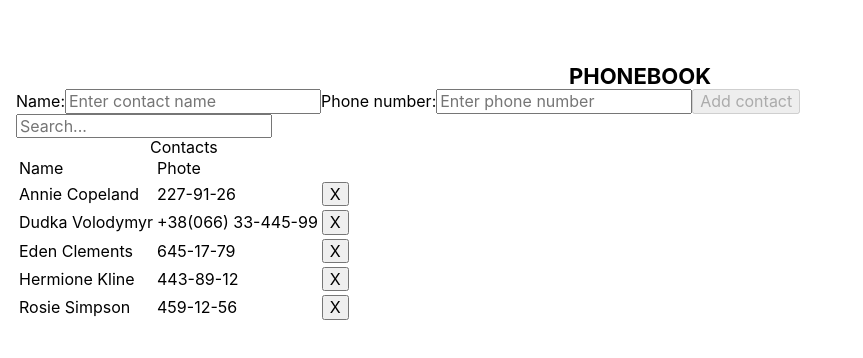
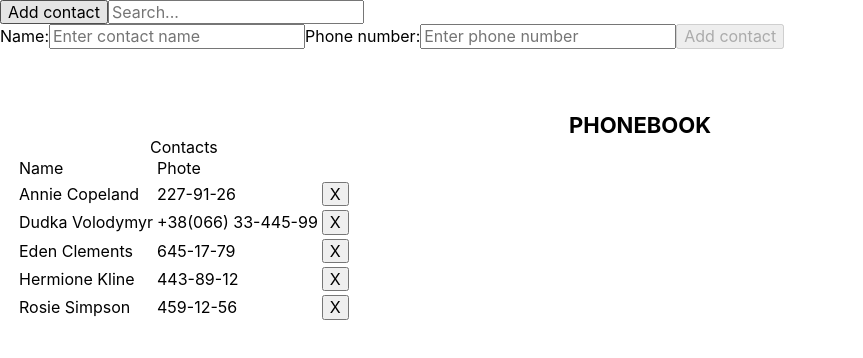
Before and after one commit to tanetti/goit-react-hw-02-phonebook, a React (Create React App) app: page / in a window 1280 px wide. Shown: the top 358 px of the page, without its empty margins (0-863 px from the left). Built offline with nearby package versions, Linux system fonts and the light colour scheme.

Commit message:
Change html structure of app

```diff
--- a/src/components/App.jsx
+++ b/src/components/App.jsx
@@ -1,13 +1,72 @@
-import { GlobalStyles } from 'components/GlobalStyles';
+import { Component } from 'react';
+import { GlobalStyles } from 'components/GlobalStyles/GlobalStyles';
 import { PageTitle } from 'components/PageTitle/PageTitle';
-import { PhonebookSection } from './PhonebookSection/PhonebookSection';
+import { Section, Container } from 'components/Shared';
+import { SectionTitle } from 'components/App.styled';
+import { ContactFilter } from 'components/ContactFilter/ContactFilter';
+import { AddContactForm } from 'components/AddContactForm/AddContactForm';
+import { ContactsList } from 'components/ContactsList/ContactsList';
 
-export const App = () => {
-  return (
-    <main>
-      <GlobalStyles />
-      <PageTitle title="My awesome phonebook" />
-      <PhonebookSection title="Phonebook" />
-    </main>
-  );
-};
+export class App extends Component {
+  state = {
+    contacts: [
+      { id: 'id-1', name: 'Rosie Simpson', number: '459-12-56' },
+      { id: 'id-2', name: 'Hermione Kline', number: '443-89-12' },
+      { id: 'id-3', name: 'Eden Clements', number: '645-17-79' },
+      { id: 'id-4', name: 'Annie Copeland', number: '227-91-26' },
+      { id: 'id-5', name: 'Dudka Volodymyr', number: '+38(066) 33-445-99' },
+    ],
+    filter: '',
+  };
+
+  onNewContactAdd = newContact => {
+    this.setState(prevState => ({
+      contacts: [...prevState.contacts, newContact],
+    }));
+  };
+
+  onContactDelete = ({ target: { value: contactID } }) => {
+    this.setState(prevState => {
+      const cuttedContacts = [];
+
+      prevState.contacts.forEach(
+        contact => contact.id !== contactID && cuttedContacts.push(contact)
+      );
+
+      return { contacts: cuttedContacts };
+    });
+  };
+
+  onFilterChange = filterValue => {
+    this.setState({ filter: filterValue });
+  };
+
+  render() {
+    return (
+      <>
+        <GlobalStyles />
+        <header>
+          <button type="button">Add contact</button>
+          <ContactFilter onFilterChange={this.onFilterChange} />
+          <AddContactForm
+            contacts={this.state.contacts}
+            onNewContactAdd={this.onNewContactAdd}
+          />
+        </header>
+        <main>
+          <PageTitle title="My awesome phonebook" />
+          <Section>
+            <Container>
+              <SectionTitle>Phonebook</SectionTitle>
+              <ContactsList
+                contacts={this.state.contacts}
+                filter={this.state.filter}
+                onContactDelete={this.onContactDelete}
+              />
+            </Container>
+          </Section>
+        </main>
+      </>
+    );
+  }
+}
--- a/src/components/Phonebook/ContactsList/ContactsList.jsx
+++ b/src/components/ContactsList/ContactsList.jsx
@@ -15,7 +15,8 @@ export const ContactsList = ({ contacts, filter, onContactDelete }) => {
         </tr>
       </thead>
       <tbody>
-        {preparedContacts.map(({ id, name, number }) => (
+        {preparedContacts.length ? (
+          preparedContacts.map(({ id, name, number }) => (
             <tr key={id}>
               <td>{name}</td>
               <td>{number}</td>
@@ -25,7 +26,12 @@ export const ContactsList = ({ contacts, filter, onContactDelete }) => {
                 </button>
               </td>
             </tr>
-        ))}
+          ))
+        ) : (
+          <tr>
+            <td>Nothing found</td>
+          </tr>
+        )}
       </tbody>
     </table>
   );
--- a/src/components/GlobalStyles.jsx
+++ b/src/components/GlobalStyles/GlobalStyles.jsx
@@ -4,7 +4,7 @@ import { createGlobalStyle } from 'styled-components';
 export const GlobalStyles = createGlobalStyle`
 
 body {
-  margin: 0;
+  margin: ${({ theme }) => theme.space[0]};
   font-family: -apple-system, BlinkMacSystemFont, 'Segoe UI', 'Roboto', 'Oxygen',
     'Ubuntu', 'Cantarell', 'Fira Sans', 'Droid Sans', 'Helvetica Neue',
     sans-serif;
--- a/src/components/Phonebook/Phonebook.jsx
+++ /dev/null
@@ -1,56 +0,0 @@
-import { Component } from 'react';
-import { AddContactForm } from './AddContactForm/AddContactForm';
-import { ContactsList } from './ContactsList/ContactsList';
-import { ContactFilter } from './ContactFilter/ContactFilter';
-
-export class Phonebook extends Component {
-  state = {
-    contacts: [
-      { id: 'id-1', name: 'Rosie Simpson', number: '459-12-56' },
-      { id: 'id-2', name: 'Hermione Kline', number: '443-89-12' },
-      { id: 'id-3', name: 'Eden Clements', number: '645-17-79' },
-      { id: 'id-4', name: 'Annie Copeland', number: '227-91-26' },
-      { id: 'id-5', name: 'Dudka Volodymyr', number: '+38(066) 33-445-99' },
-    ],
-    filter: '',
-  };
-
-  onNewContactAdd = newContact => {
-    this.setState(prevState => ({
-      contacts: [...prevState.contacts, newContact],
-    }));
-  };
-
-  onContactDelete = ({ target: { value: contactID } }) => {
-    this.setState(prevState => {
-      const cuttedContacts = [];
-
-      prevState.contacts.forEach(
-        contact => contact.id !== contactID && cuttedContacts.push(contact)
-      );
-
-      return { contacts: cuttedContacts };
-    });
-  };
-
-  onFilterChange = filterValue => {
-    this.setState({ filter: filterValue });
-  };
-
-  render() {
-    return (
-      <>
-        <AddContactForm
-          contacts={this.state.contacts}
-          onNewContactAdd={this.onNewContactAdd}
-        />
-        <ContactFilter onFilterChange={this.onFilterChange} />
-        <ContactsList
-          contacts={this.state.contacts}
-          filter={this.state.filter}
-          onContactDelete={this.onContactDelete}
-        />
-      </>
-    );
-  }
-}
--- a/src/components/PhonebookSection/PhonebookSection.jsx
+++ /dev/null
@@ -1,19 +0,0 @@
-import PropTypes from 'prop-types';
-import { Section, Container } from 'components/Shared';
-import { SectionTitle } from './PhonebookSection.styled';
-import { Phonebook } from 'components/Phonebook/Phonebook';
-
-export const PhonebookSection = ({ title }) => {
-  return (
-    <Section>
-      <Container>
-        <SectionTitle>{title}</SectionTitle>
-        <Phonebook />
-      </Container>
-    </Section>
-  );
-};
-
-PhonebookSection.propTypes = {
-  title: PropTypes.string.isRequired,
-};
```
Also changed, not shown: src/components/AddContactForm/AddContactForm.jsx (renamed from src/components/Phonebook/AddContactForm/AddContactForm.jsx), src/components/App.styled.js (renamed from src/components/PhonebookSection/PhonebookSection.styled.js), src/components/ContactFilter/ContactFilter.jsx (renamed from src/components/Phonebook/ContactFilter/ContactFilter.jsx). Lines whose indentation alone changed are shown as unchanged.
